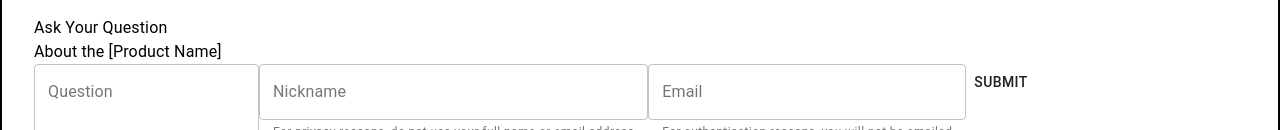
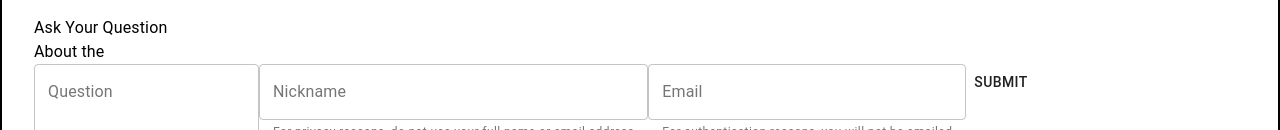
Before and after one commit to dark-developer-studio/front-end-capstone, a React app: page / in a window 1280 px wide. Both pictures are taken after typing "Sample" into the empty fields and a click on the button "ADD A QUESTION". Shown: the part 202-332 px from the top of the page. Built offline with nearby package versions, Linux system fonts and the light colour scheme; no server answers; the HTML template or start-up script is replaced by a standard one.

Commit message:
updated modals with product and question information

```diff
--- a/client/src/components/qa/main/QuestionItem.jsx
+++ b/client/src/components/qa/main/QuestionItem.jsx
@@ -38,7 +38,7 @@ export default function QuestionItem({ question }) {
             <Typography variant="body2" style={{ borderRight: '1px solid #555' }}>
               {`(${question.question_helpfulness})`}
             </Typography>
-            <AnswerModal />
+            <AnswerModal question={question} />
           </Grid>
         </Grid>
       </Grid>
--- a/client/src/components/qa/modals/AnswerModal.jsx
+++ b/client/src/components/qa/modals/AnswerModal.jsx
@@ -1,8 +1,9 @@
 import React from 'react';
+import PropTypes from 'prop-types';
 import { Modal, Button } from '@material-ui/core/';
 import AnswerModalBody from './AnswerModalBody.jsx';
 
-export default function AnswerModal() {
+export default function AnswerModal({ question }) {
   const [open, setOpen] = React.useState(false);
 
   const handleOpen = () => {
@@ -25,8 +26,21 @@ export default function AnswerModal() {
         aria-describedby="simple-modal-description"
         style={{ display: 'flex', alignItems: 'center', justifyContent: 'center' }}
       >
-        <AnswerModalBody />
+        <AnswerModalBody question={question} />
       </Modal>
     </>
   );
 }
+
+AnswerModal.propTypes = {
+  question: PropTypes.shape({
+    question_id: PropTypes.number,
+    question_body: PropTypes.string,
+    question_helpfulness: PropTypes.number,
+    asker_name: PropTypes.string
+  })
+};
+
+AnswerModal.defaultProps = {
+  question: {}
+};
--- a/client/src/components/qa/modals/AnswerModalBody.jsx
+++ b/client/src/components/qa/modals/AnswerModalBody.jsx
@@ -1,4 +1,5 @@
-import React from 'react';
+import React, { useContext } from 'react';
+import PropTypes from 'prop-types';
 
 import { makeStyles } from '@material-ui/core/styles';
 import {
@@ -7,6 +8,8 @@ import {
   TextField,
   Button
 } from '@material-ui/core';
+
+import { AppContext } from '../../../helpers/context';
 
 function getModalStyle() {
   const top = 25;
@@ -29,7 +32,9 @@ const useStyles = makeStyles((theme) => ({
   }
 }));
 
-export default function AnswerModalBody() {
+export default function AnswerModalBody({ question }) {
+  const { product } = useContext(AppContext);
+
   const classes = useStyles();
   // getModalStyle is not a pure function, we roll the style only on the first render
   const [modalStyle] = React.useState(getModalStyle);
@@ -37,7 +42,7 @@ export default function AnswerModalBody() {
   return (
     <Container style={modalStyle} className={classes.paper}>
       <Typography className="title">Submit your Answer</Typography>
-      <Typography className="subtitle">[Product Name]: [Question]</Typography>
+      <Typography className="subtitle">{`${product.name}: ${question.question_body}`}</Typography>
       <form className="formContainer">
         <TextField
           multiline
@@ -70,7 +75,7 @@ export default function AnswerModalBody() {
           variant="contained"
           component="label"
         >
-          Upload File
+          Upload Photo
           <input
             type="file"
             hidden
@@ -82,3 +87,16 @@ export default function AnswerModalBody() {
     </Container>
   );
 }
+
+AnswerModalBody.propTypes = {
+  question: PropTypes.shape({
+    question_id: PropTypes.number,
+    question_body: PropTypes.string,
+    question_helpfulness: PropTypes.number,
+    asker_name: PropTypes.string
+  })
+};
+
+AnswerModalBody.defaultProps = {
+  question: {}
+};
--- a/client/src/components/qa/modals/QuestionModal.jsx
+++ b/client/src/components/qa/modals/QuestionModal.jsx
@@ -1,5 +1,5 @@
 import React from 'react';
-import { Modal, Button, Container } from '@material-ui/core/';
+import { Modal, Button } from '@material-ui/core/';
 import QuestionModalBody from './QuestionModalBody.jsx';
 
 export default function QuestionModal() {
--- a/client/src/components/qa/modals/QuestionModalBody.jsx
+++ b/client/src/components/qa/modals/QuestionModalBody.jsx
@@ -1,4 +1,4 @@
-import React from 'react';
+import React, { useContext } from 'react';
 
 import { makeStyles } from '@material-ui/core/styles';
 import {
@@ -7,6 +7,8 @@ import {
   TextField,
   Button
 } from '@material-ui/core';
+
+import { AppContext } from '../../../helpers/context';
 
 function getModalStyle() {
   const top = 25;
@@ -30,6 +32,8 @@ const useStyles = makeStyles((theme) => ({
 }));
 
 export default function AnswerModalBody() {
+  const { product } = useContext(AppContext);
+
   const classes = useStyles();
   // getModalStyle is not a pure function, we roll the style only on the first render
   const [modalStyle] = React.useState(getModalStyle);
@@ -37,7 +41,7 @@ export default function AnswerModalBody() {
   return (
     <Container style={modalStyle} className={classes.paper}>
       <Typography className="title">Ask Your Question</Typography>
-      <Typography className="subtitle">About the [Product Name]</Typography>
+      <Typography className="subtitle">{`About the ${product.name}`}</Typography>
       <form className="formContainer">
         <TextField
           multiline
```
